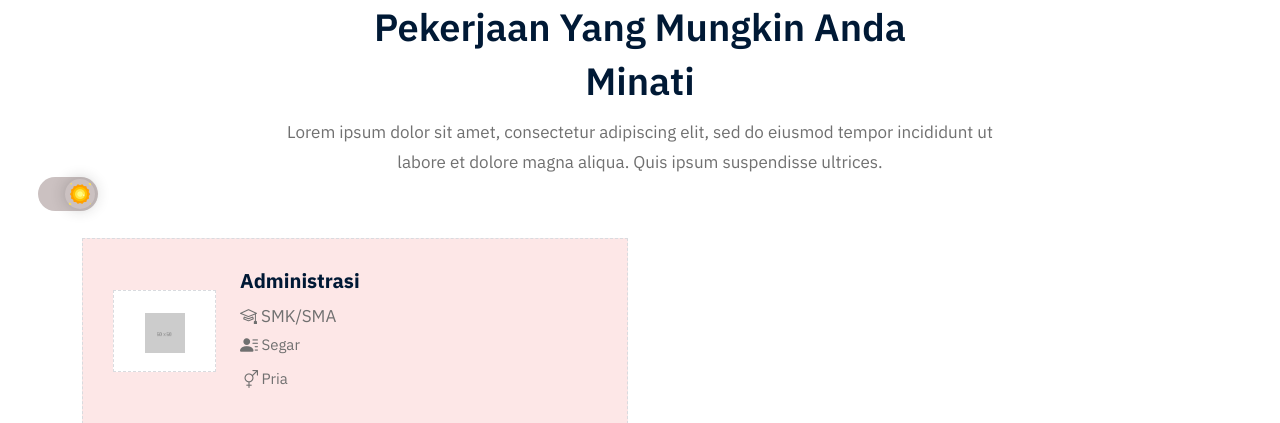
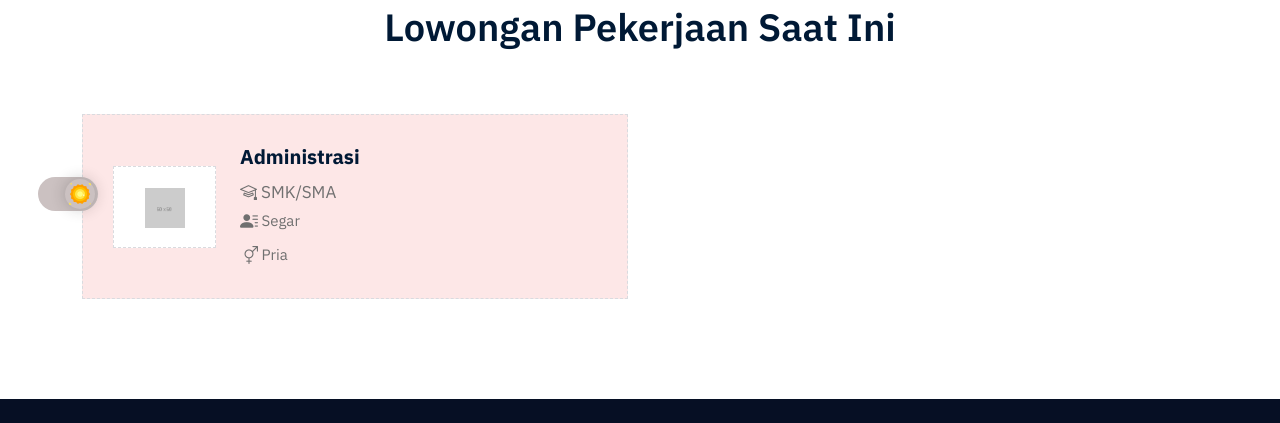
Before and after one commit to itmja/mja_low, a PHP site: page /lowongan/job.php in a window 1280 px wide. Shown: the part 509-932 px from the top of the page. Run offline with PHP 8.4, Linux system fonts and the light colour scheme; data comes from the database, SQL or seed files in the repository.

Commit message:
Update job.php

```diff
--- a/job.php
+++ b/job.php
@@ -25,8 +25,8 @@
 		<section class="job-section pb-70">
 			<div class="container">
 				<div class="section-title text-center">
-					<h2>Pekerjaan yang Mungkin Anda Minati</h2>
-					<p>Lorem ipsum dolor sit amet, consectetur adipiscing elit, sed do eiusmod tempor incididunt ut labore et dolore magna aliqua. Quis ipsum suspendisse ultrices.</p>
+					<h2>Lowongan Pekerjaan Saat Ini</h2>
+					<!-- <p>Lorem ipsum dolor sit amet, consectetur adipiscing elit, sed do eiusmod tempor incididunt ut labore et dolore magna aliqua. Quis ipsum suspendisse ultrices.</p> -->
 				</div>
 
 				<div class="row">
```
